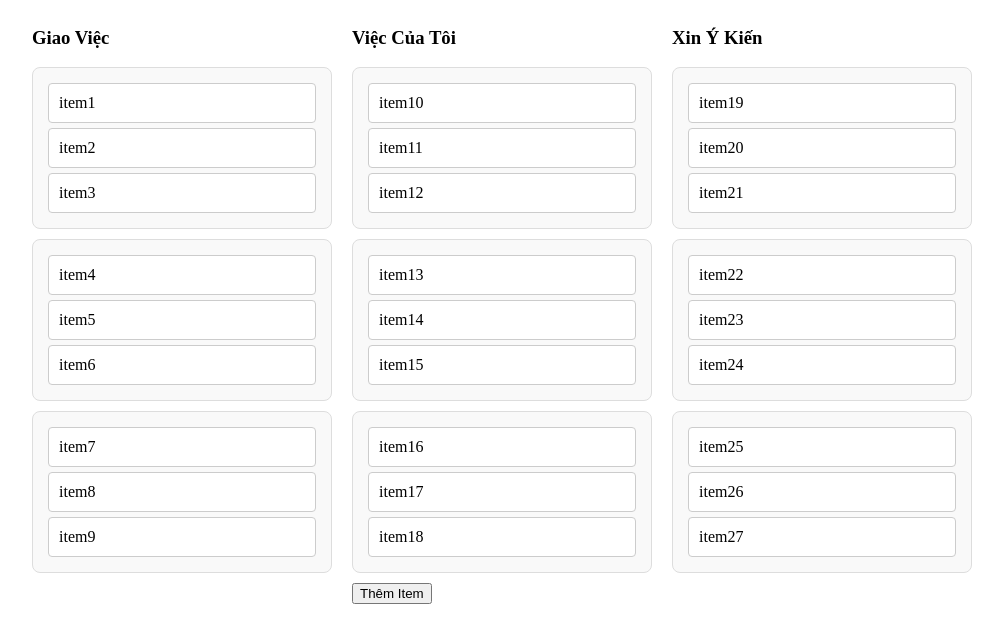
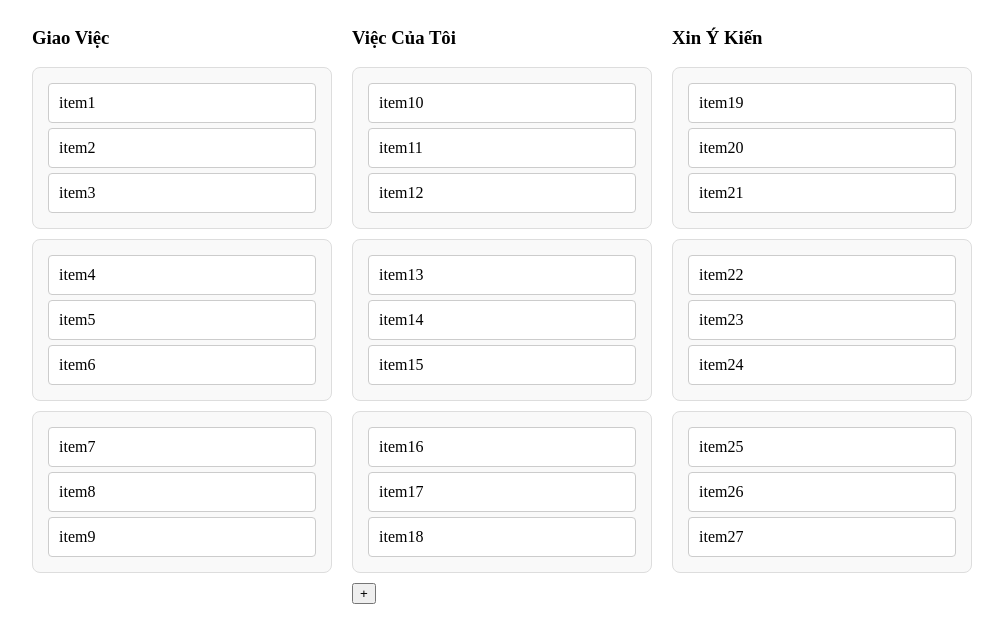
Before and after one commit to doankhanh122/NewZWeb-Demo, a React (Vite) app: page / in a window 1280 px wide. Shown: the top 642 px of the page, without its empty margins (138-1141 px from the left). Built offline with nearby package versions, Linux system fonts and the light colour scheme.

Commit message:
Fix this issue

```diff
--- a/src/App.jsx
+++ b/src/App.jsx
@@ -224,7 +224,7 @@ const handleAddItem = debounce(() => {
               // onChange={(e) => setNewItemContent(e.target.value)}
               placeholder="Nhập nội dung..."
             /> */}
-            <button onClick={handleAddItem}>Thêm Item</button>
+            <button onClick={handleAddItem}>+</button>
           </div>
         </Column>
 
```
